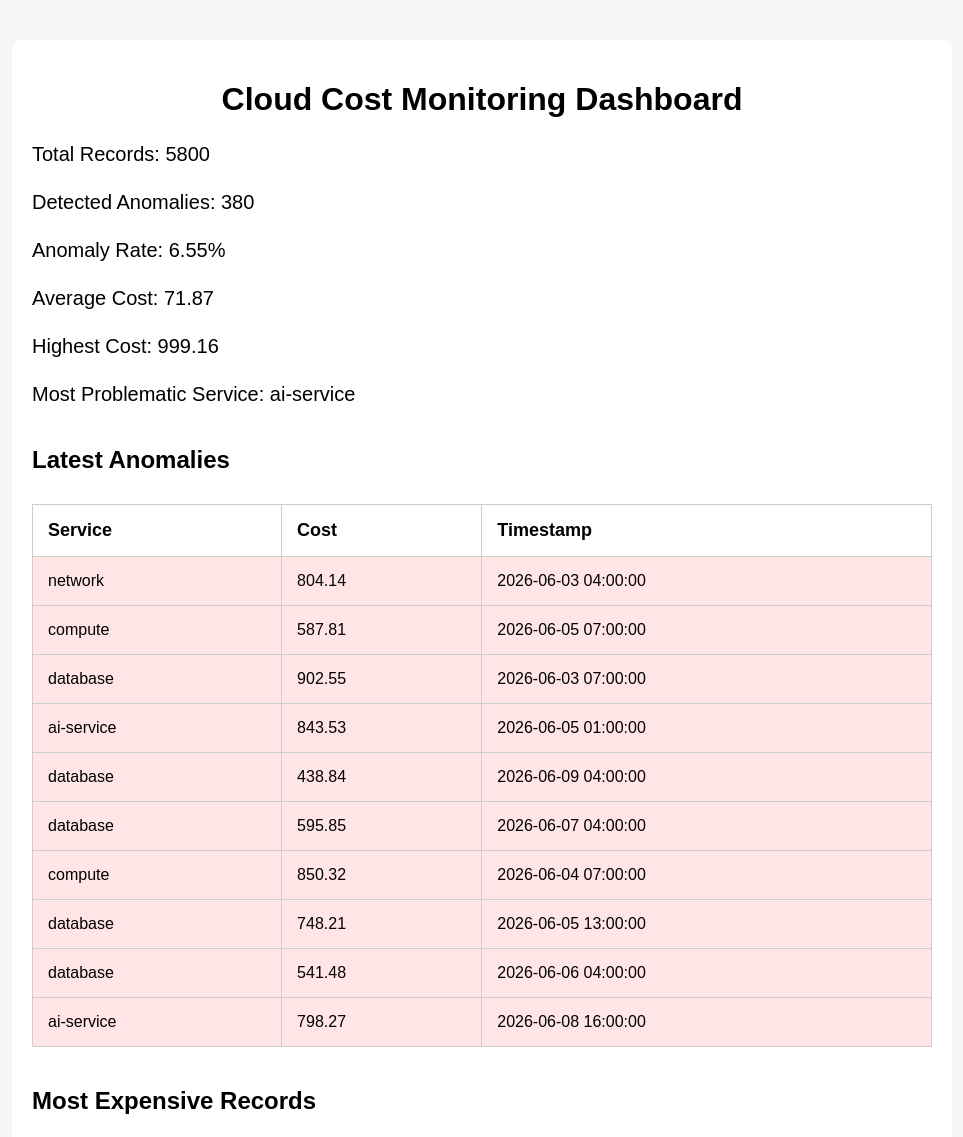
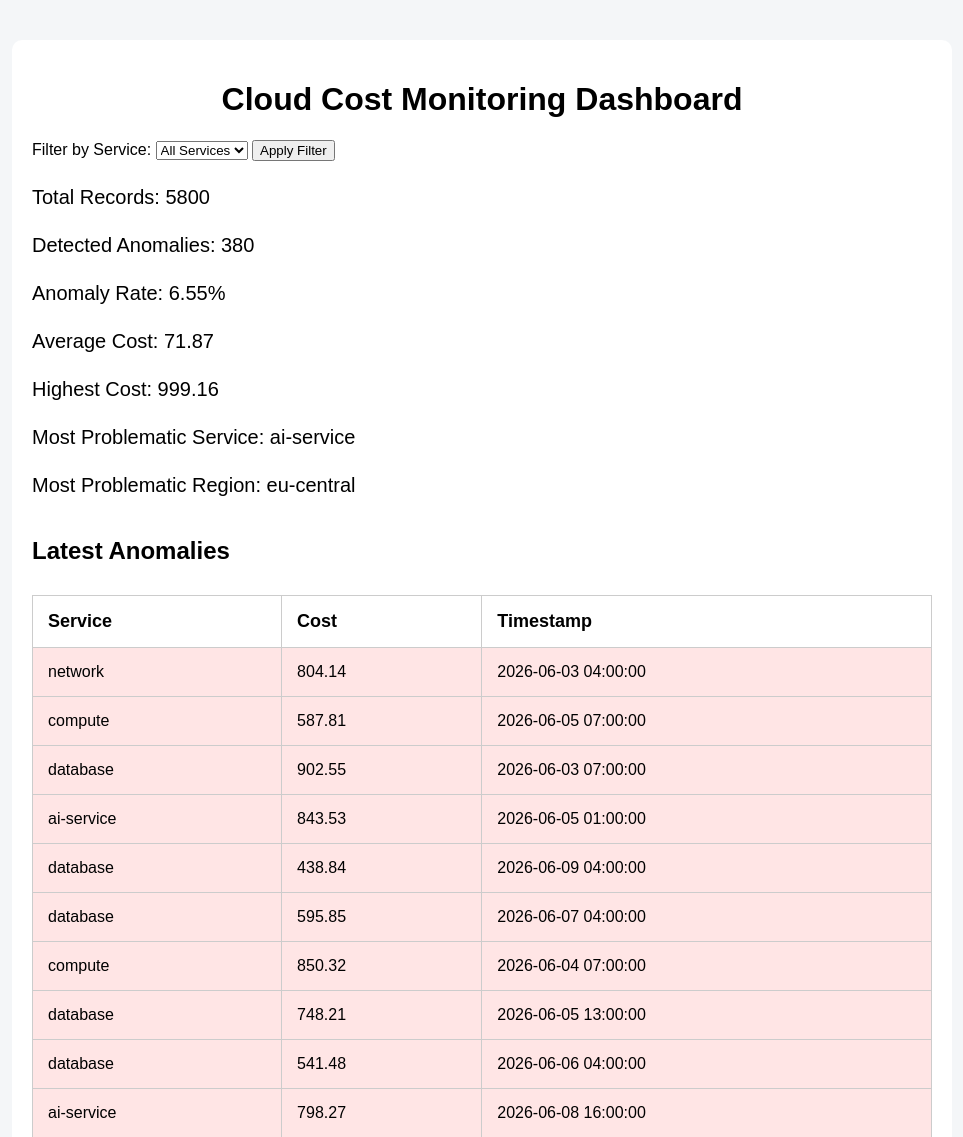
Before and after one commit to RPOstrava/Cloud-Cost-Monitoring-Tool-with-AI-Anomaly-Detection, a Flask app: page / in a window 1280 px wide. Shown: the top 1137 px of the page, without its empty margins (158-1121 px from the left). Run offline with Flask 3, Linux system fonts and the light colour scheme; data comes from the database, SQL or seed files in the repository.

Commit message:
Restore stable dashboard state before service filtering

```diff
--- a/dashboard.py
+++ b/dashboard.py
@@ -1,7 +1,8 @@
 from flask import (
     Flask,
     render_template,
-    Response
+    Response,
+    request
 )
 
 import sqlite3
@@ -189,6 +190,11 @@ def anomalies_by_service_chart():
 @app.route("/")
 def home():
 
+    selected_service = request.args.get(
+        "service",
+        "all"
+    )
+
     conn = sqlite3.connect(
         "database/cloud_costs.db"
     )
@@ -269,7 +275,21 @@ def home():
     most_problematic_service = (
     anomalies_by_service[0][0]
 )
+    cursor.execute("""
+        SELECT
+            region,
+            COUNT(*) AS anomaly_count
+        FROM cloud_costs
+        WHERE status = 'anomaly'
+        GROUP BY region
+        ORDER BY anomaly_count DESC
+    """)
 
+    anomalies_by_region = cursor.fetchall()
+
+    most_problematic_region = (
+        anomalies_by_region[0][0]
+    )
     conn.close()
 
     return render_template(
@@ -283,6 +303,7 @@ def home():
         most_expensive_records=most_expensive_records,
         anomalies_by_service=anomalies_by_service,
         most_problematic_service=most_problematic_service,
+        most_problematic_region=most_problematic_region,
     )
 
 
--- a/templates/index.html
+++ b/templates/index.html
@@ -22,6 +22,49 @@
             Cloud Cost Monitoring Dashboard
         </h1>
 
+        <form method="GET">
+
+            <label for="service">
+                Filter by Service:
+            </label>
+
+            <select
+                name="service"
+                id="service"
+            >
+
+                <option value="all">
+                    All Services
+                </option>
+
+                <option value="compute">
+                    compute
+                </option>
+
+                <option value="database">
+                    database
+                </option>
+
+                <option value="network">
+                    network
+                </option>
+
+                <option value="storage">
+                    storage
+                </option>
+
+                <option value="ai-service">
+                    ai-service
+                </option>
+
+            </select>
+
+            <button type="submit">
+                Apply Filter
+            </button>
+
+        </form>
+
         <div class="metric">
             Total Records: {{ total_records }}
         </div>
@@ -45,6 +88,11 @@
         <div class="metric">
             Most Problematic Service:
             {{ most_problematic_service }}
+        </div>
+
+        <div class="metric">
+            Most Problematic Region:
+            {{ most_problematic_region }}
         </div>
 
         <h2>Latest Anomalies</h2>
```
